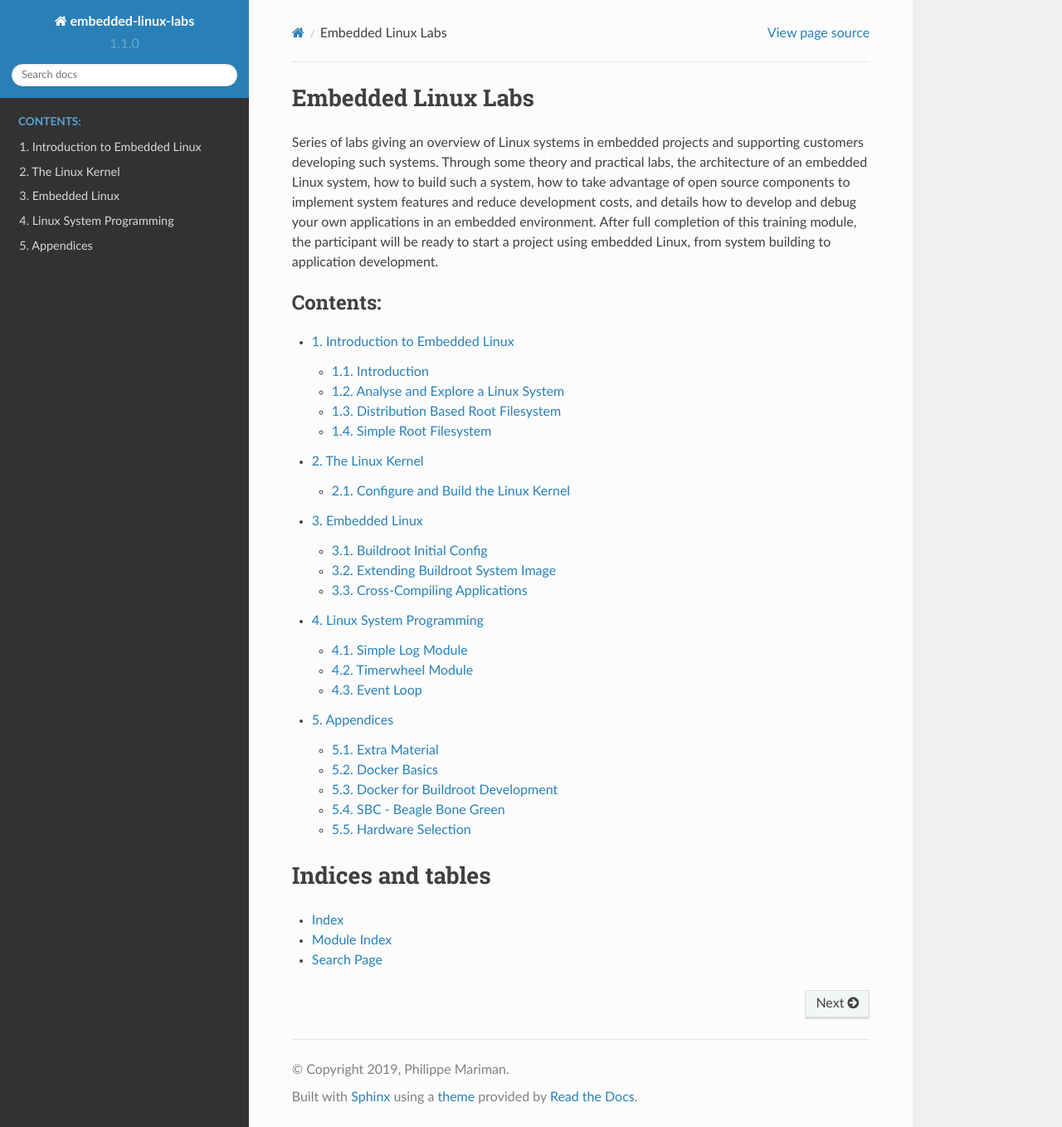
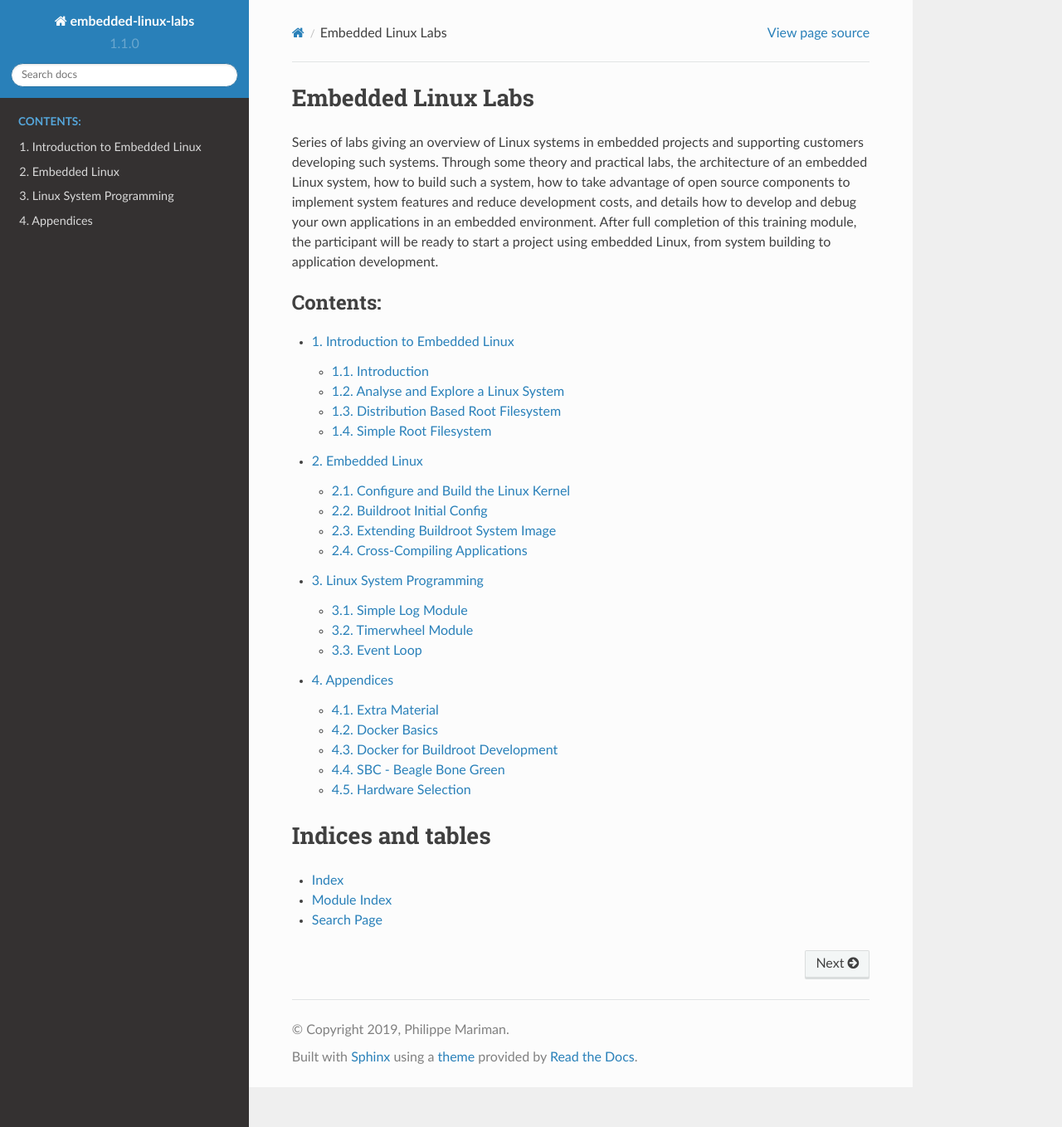
Before and after one commit to pmariman/embedded-linux-labs, a Sphinx documentation site: the page built from docs/source/index.rst, in a window 1280 px wide and 1358 px high. Shown: the whole window at 83% size. Built offline with Sphinx 7.4.7 and the Read the Docs theme 2.0.0, drawn with Linux system fonts in a browser that asks for light colours.

Commit message:
remove section Linux Kernel, move labs to section Embedded Linux

```diff
--- a/docs/source/index.rst
+++ b/docs/source/index.rst
@@ -22,7 +22,6 @@ embedded Linux, from system building to application development.
     :caption: Contents:
 
     lab-intro
-    lab-kernel
     lab-el
     lab-posix
     appendix
--- a/docs/source/lab-el.rst
+++ b/docs/source/lab-el.rst
@@ -5,6 +5,7 @@ Embedded Linux
     :titlesonly:
     :caption: Labs:
 
+    lab-kernel-01
     lab-br-01
     lab-br-02
     lab-br-03
--- a/docs/source/lab-kernel.rst
+++ /dev/null
@@ -1,8 +0,0 @@
-The Linux Kernel
-================
-
-.. toctree::
-    :titlesonly:
-    :caption: Labs:
-
-    lab-kernel-01
```
